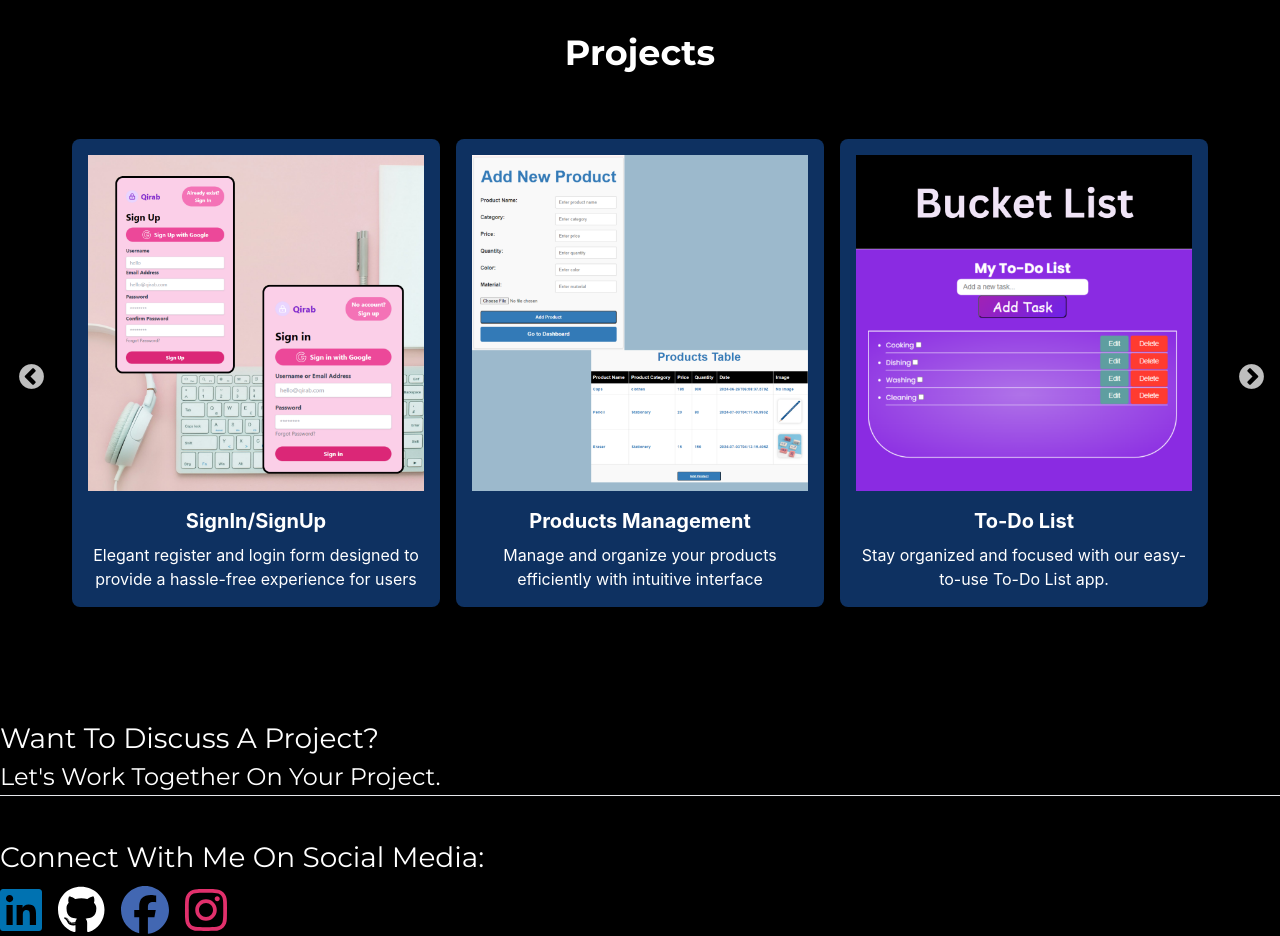
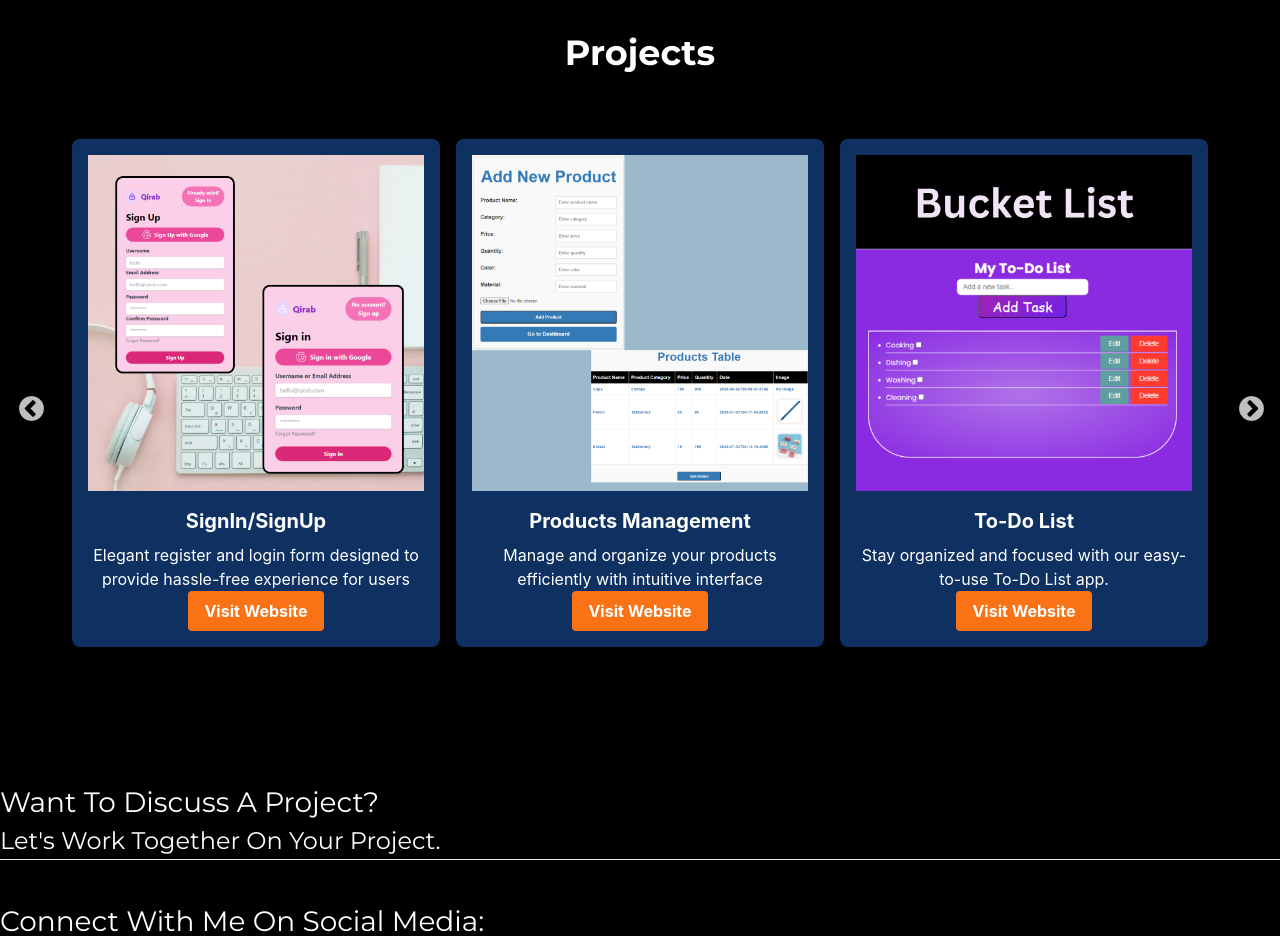
Before and after one commit to Usman945825/Portfolio, a React (Create React App) app: page / in a window 1280 px wide. Shown: the part 1660-2596 px from the top of the page. Built offline with nearby package versions, Linux system fonts and the light colour scheme.

Commit message:
New projecct Added.

```diff
--- a/package.json
+++ b/package.json
@@ -17,6 +17,7 @@
     "react-icons": "^5.2.1",
     "react-scripts": "5.0.1",
     "react-slick": "^0.30.2",
+    "react-toastify": "^10.0.5",
     "slick-carousel": "^1.8.1",
     "typed.js": "^2.1.0",
     "web-vitals": "^2.1.4"
--- a/src/components/projects/Project.jsx
+++ b/src/components/projects/Project.jsx
@@ -3,16 +3,22 @@ import { motion } from "framer-motion";
 import Slider from "react-slick";
 import register from "../../Images/1.png";
 import Products from "../../Images/Products Management.png"
-import Bucket from "../../Images/BucketList.png"
+import CarSearch from "../../Images/carsearch.png"
+import Bucket from "../../Images/BucketList.png";
 import "slick-carousel/slick/slick.css";
 import "slick-carousel/slick/slick-theme.css";
 import "../projects/Project.css";
 
-const ProjectCard = ({ image, title, description }) => (
+const ProjectCard = ({ image, title, description, link }) => (
   <div className="project-card bg-[rgb(14,49,97)] shadow-md rounded-lg p-4 flex flex-col mx-2 items-center">
     <img className="w-full h-58 object-cover mb-4" src={image} alt={title} />
     <h3 className="text-xl font-bold mb-2">{title}</h3>
     <p className="text-white text-center">{description}</p>
+    <a href={link} target="_blank" rel="noopener noreferrer">
+      <button className="bg-orange-500 hover:bg-orange-700 text-white font-bold py-2 px-4 rounded">
+        Visit Website
+      </button>
+    </a>
   </div>
 );
 
@@ -42,14 +48,14 @@ const Project = () => {
           slidesToShow: 1,
         },
       },
-    ],
+    ]
   };
 
   const projects = [
     {
       image: register,
       title: "SignIn/SignUp",
-      description: "Elegant register and login form designed to provide a hassle-free experience for users",
+      description: "Elegant register and login form designed to provide hassle-free experience for users",
     },
     {
       image: Products,
@@ -60,6 +66,12 @@ const Project = () => {
       image: Bucket, // Replace with your image
       title: "To-Do List",
       description: "Stay organized and focused with our easy-to-use To-Do List app.",
+    },
+    {
+      image: CarSearch, // Replace with your image
+      title: "Car Search",
+      description: "A dynamic application that connects potential buyers with the car of their dreams.",
+      link: "https://car-search-psi.vercel.app/",
     },
     // Add more projects here
   ];
```
Also changed, not shown: src/Images/carsearch.png (added), 1 other file (tests, documents, lock files or other folders).
